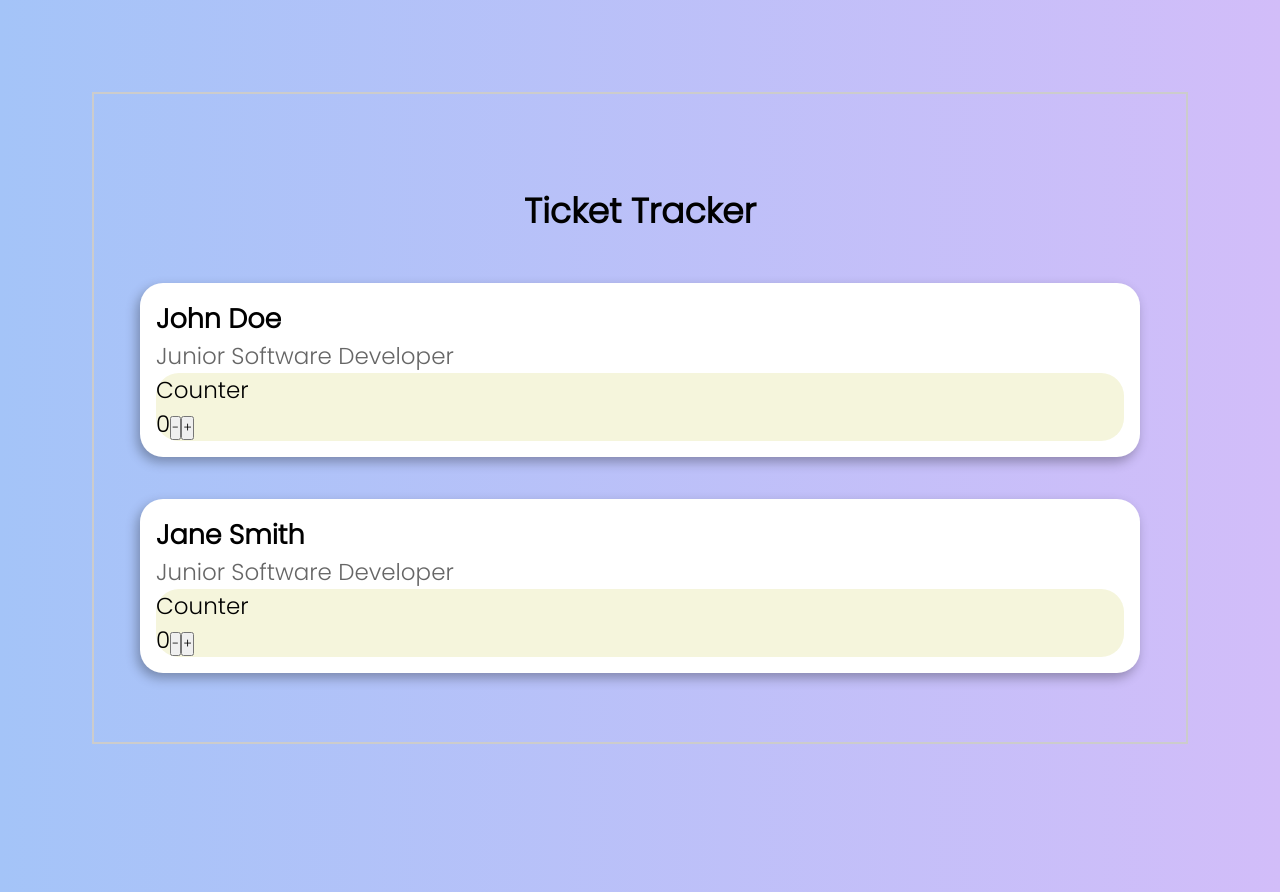
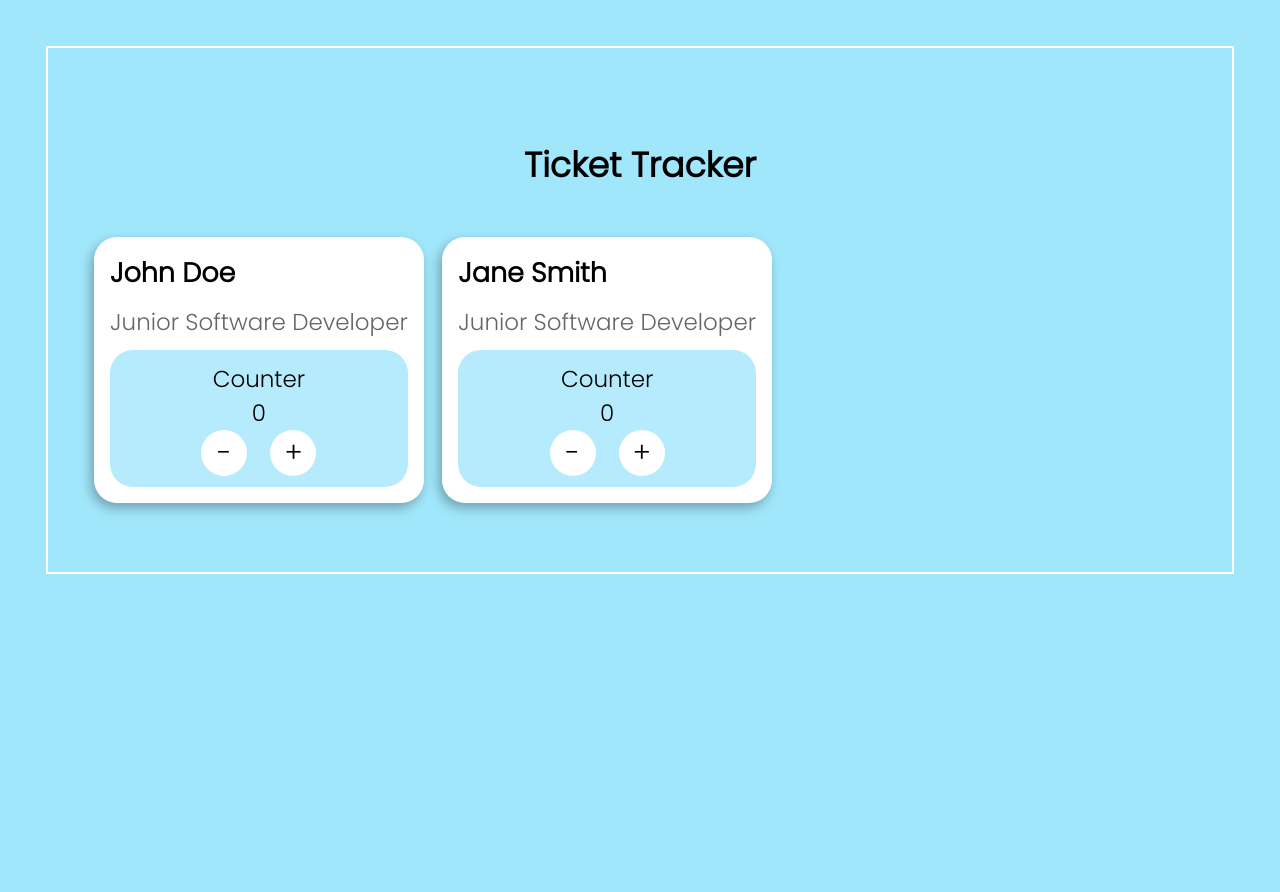
Before and after one commit to jm-go/ticket-tracker, a React (Vite) app: page / in a window 1280 px wide. After the commit the page ends 800 px from the top, so only its background shows below. Built offline with nearby package versions, Linux system fonts and the light colour scheme; the HTML template or start-up script is replaced by a standard one.

Commit message:
Added styles for buttons

```diff
--- a/src/components/Employee/Employee.tsx
+++ b/src/components/Employee/Employee.tsx
@@ -10,7 +10,11 @@ const Employee = ({ name, role }: EmployeeProps) => {
   const [ticketCount, setTicketCount] = useState<number>(0);
 
   const incrementCount = () => setTicketCount(ticketCount + 1);
-  const decrementCount = () => setTicketCount(ticketCount - 1);
+  const decrementCount = () => {
+    if (ticketCount > 0) {
+      setTicketCount(ticketCount - 1);
+    }
+  };
 
   return (
     <div className="employee">
@@ -19,8 +23,14 @@ const Employee = ({ name, role }: EmployeeProps) => {
       <div className="employee__counter">
         <p>Counter</p>
         {ticketCount}
-        <button onClick={decrementCount}>-</button>
-        <button onClick={incrementCount}>+</button>
+        <div className="employee__buttons">
+          <button type="button" className="employee__button" onClick={decrementCount}>
+            -
+          </button>
+          <button type="button" className="employee__button" onClick={incrementCount}>
+            +
+          </button>
+        </div>
       </div>
     </div>
   );
--- a/src/main.scss
+++ b/src/main.scss
@@ -9,10 +9,10 @@
 }
 
 body {
-    background: linear-gradient(to right, #a4c4f8, #d2bdf9);
-    width: 100%;
-    height: 100vh;
-    overflow: hidden;
+    //width: 100%;
+    // height: 100vh;
+    // overflow: hidden;
+    background-color: #a1e7fb;
 }
 
 html {
--- a/src/styles/_layout.scss
+++ b/src/styles/_layout.scss
@@ -1,8 +1,8 @@
 @use "./variables" as *;
 
 .tracker {
-    border: 2px solid #ccc;
-    margin: 4rem;
+    border: 2px solid #ffffff;
+    margin: 2rem;
     padding: 2rem;
 
     &__header {
@@ -15,32 +15,61 @@
 
     &__employees {
         display: flex;
-        flex-direction: column;
+        flex-direction: row;
         gap: 0.8rem;
+        flex-wrap: wrap;
     }
 }
 
 .employee {
-    //display: flex;
     background-color: white;
     padding: 0.7rem;
     margin-bottom: 1rem;
     border-radius: 1rem;
     box-shadow: -3px 5px 12px rgba(0,0,0,0.3);
+    width: fit-content;
+    display: flex;
+    flex-direction: column;
+    min-width: auto;
+    min-height: auto;
 
     &__name {
         font-weight: bold;
+        margin-bottom: 0.5rem;
     }
 
     &__role {
         color: #666;
+        margin-bottom: 0.5rem;
     }
 
     &__counter {
-        //display: flex;
         border-radius: 1rem;
-        background-color: beige;
+        background-color: rgb(182, 235, 254);
         align-items: center;
-        gap: 3rem;
+        padding: 0.5rem;
+        display: flex;
+        flex-direction: column;
+        align-items: center;
+        //gap: 1rem;
+    }
+
+    &__buttons {
+        display: flex;
+        justify-content: center;
+        gap: 1rem;
+    }
+
+    &__button {
+        //margin-top: 0.5rem;
+        align-self: center;
+        justify-content: center;
+        border-radius: 1.5rem;
+        background-color: white;
+        border: none;
+        width: 2rem;
+        height: 2rem;
+        font-size: 1.2rem;
+        cursor: pointer;
     }
 }
```
Also changed, not shown: src/components/Button/Button.tsx (deleted).
